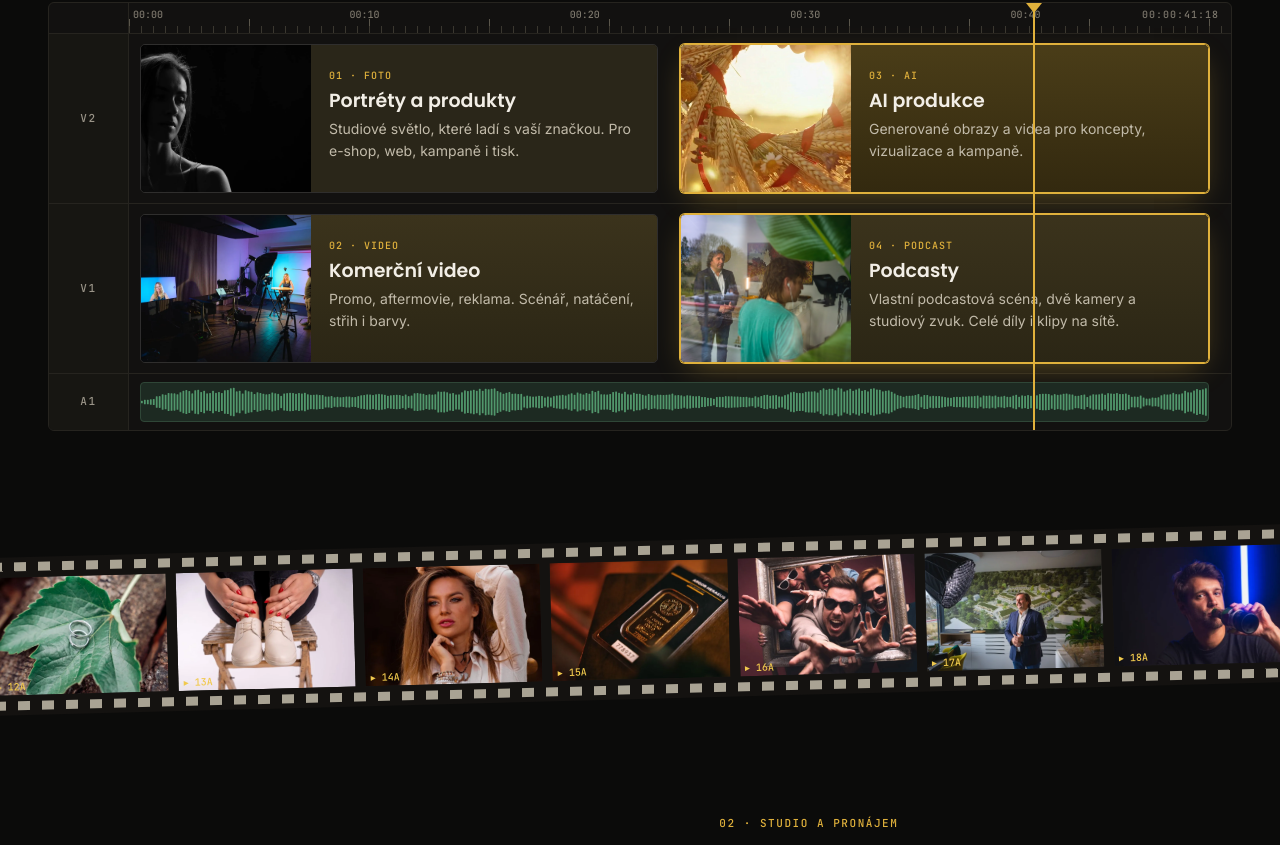
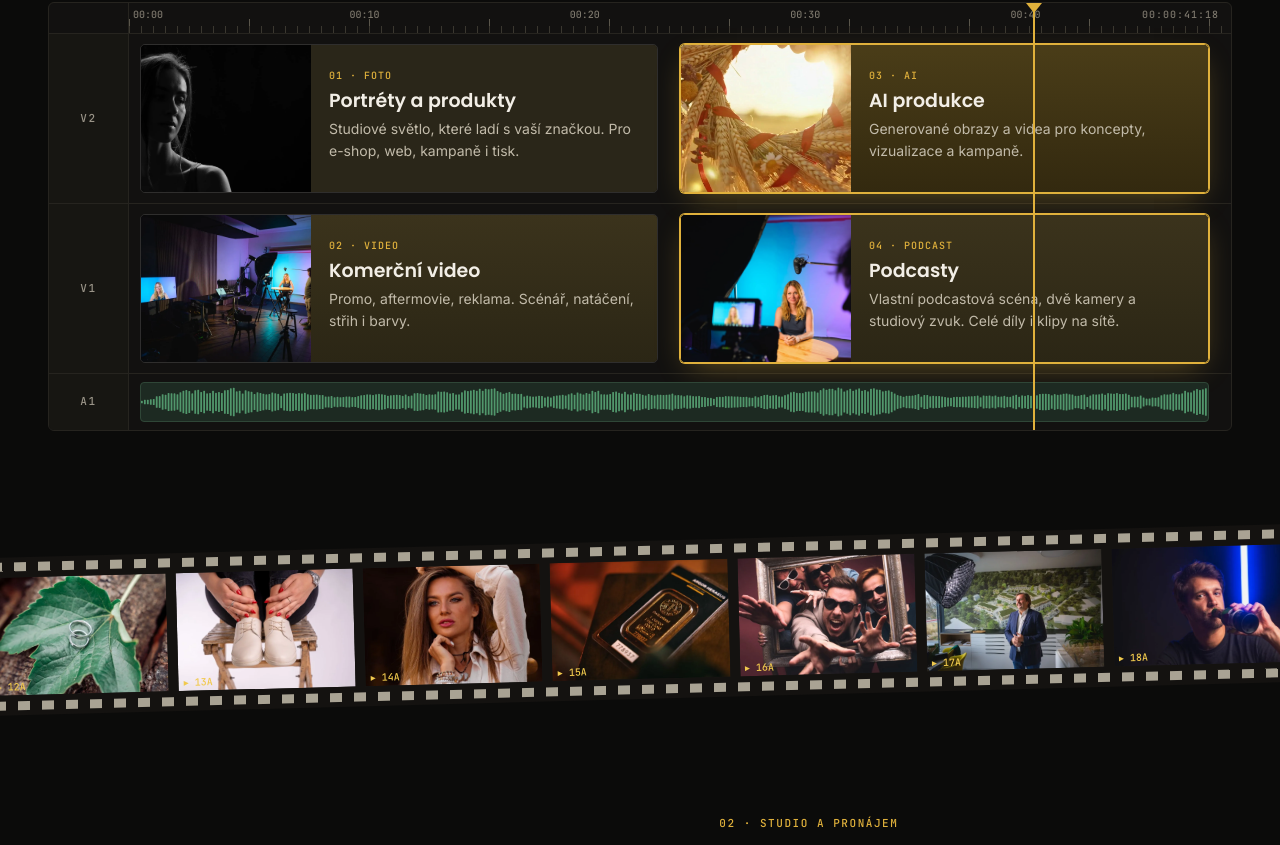
Before and after one commit to brabecdavid/brabecdavid.github.io, a plain HTML site: page index.html in a window 1280 px wide. Shown: the part 1029-1874 px from the top of the page. Drawn offline with Linux system fonts and the light colour scheme; animation ran at ten frames a second.

Commit message:
Podcasty s fotkou studia, růžové fotky vedle sebe
Co-Authored-By: Claude Opus 5.5 <noreply@anthropic.com>

```diff
--- a/index.html
+++ b/index.html
@@ -329,7 +329,7 @@ footer a:hover{color:var(--g)}
     </div></div>
     <div class="track"><div class="lab mono">V1</div><div class="lane">
       <a class="clip v" href="video.html" style="order:2;left:1%;width:47%"><div class="th" style="background-image:url(img/svc-video.webp)"></div><div class="in"><small>02 · VIDEO</small><b>Komerční video</b><span>Promo, aftermovie, reklama. Scénář, natáčení, střih i barvy.</span></div></a>
-      <a class="clip v" href="podcasty.html" style="order:4;left:50%;width:48%"><div class="th" style="background-image:url(img/podcast.webp);background-position:center 40%"></div><div class="in"><small>04 · PODCAST</small><b>Podcasty</b><span>Vlastní podcastová scéna, dvě kamery a studiový zvuk. Celé díly i klipy na sítě.</span></div></a>
+      <a class="clip v" href="podcasty.html" style="order:4;left:50%;width:48%"><div class="th" style="background-image:url(img/slide/06.webp);background-position:center 45%"></div><div class="in"><small>04 · PODCAST</small><b>Podcasty</b><span>Vlastní podcastová scéna, dvě kamery a studiový zvuk. Celé díly i klipy na sítě.</span></div></a>
 
     </div></div>
     <div class="track a"><div class="lab mono">A1</div><div class="lane"><div class="wave" id="wave"></div></div></div>
@@ -393,13 +393,13 @@ footer a:hover{color:var(--g)}
     <figure class="w"><img src="img/foto/13.webp" alt="Žena foukající bubliny" loading="lazy"></figure>
     <figure class="w"><img src="img/foto/05.webp" alt="Portrét matky s dcerou" loading="lazy"></figure>
     <figure class="t"><img src="img/foto/03.webp" alt="Štěně v ateliéru" loading="lazy"></figure>
+    <figure class="t"><img src="img/foto/10.webp" alt="Detail dívčího portrétu" loading="lazy"></figure>
     <figure class="t"><img src="img/foto/04.webp" alt="Rodinný portrét" loading="lazy"></figure>
+    <figure class="t"><img src="img/g3.webp" alt="Portrét muže v modrém světle" loading="lazy"></figure>
     <figure class="w"><img src="img/foto/08.webp" alt="Interiér restaurace" loading="lazy"></figure>
-    <figure class="t"><img src="img/g3.webp" alt="Portrét muže v modrém světle" loading="lazy"></figure>
     <figure class="t"><img src="img/foto/07.webp" alt="Portrét ženy v bílém" loading="lazy"></figure>
+    <figure class="t"><img src="img/g4.webp" alt="Svatební pár v lese" loading="lazy"></figure>
     <figure class="w"><img src="img/foto/12.webp" alt="Silueta tanečnice v józe" loading="lazy"></figure>
-    <figure class="t"><img src="img/g4.webp" alt="Svatební pár v lese" loading="lazy"></figure>
-    <figure class="t"><img src="img/foto/10.webp" alt="Detail dívčího portrétu" loading="lazy"></figure>
   </div>
 </section>
 
```
Also changed, not shown: img/podcast.webp (deleted).
